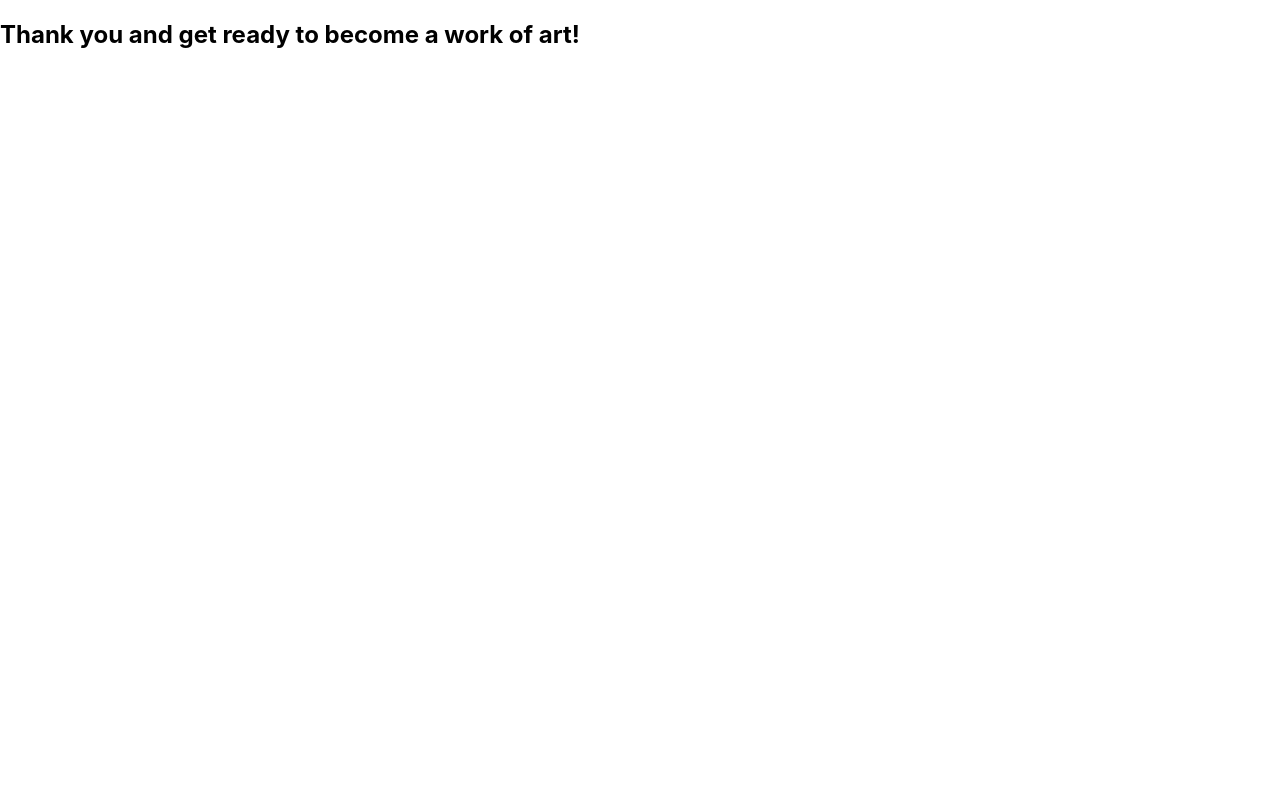
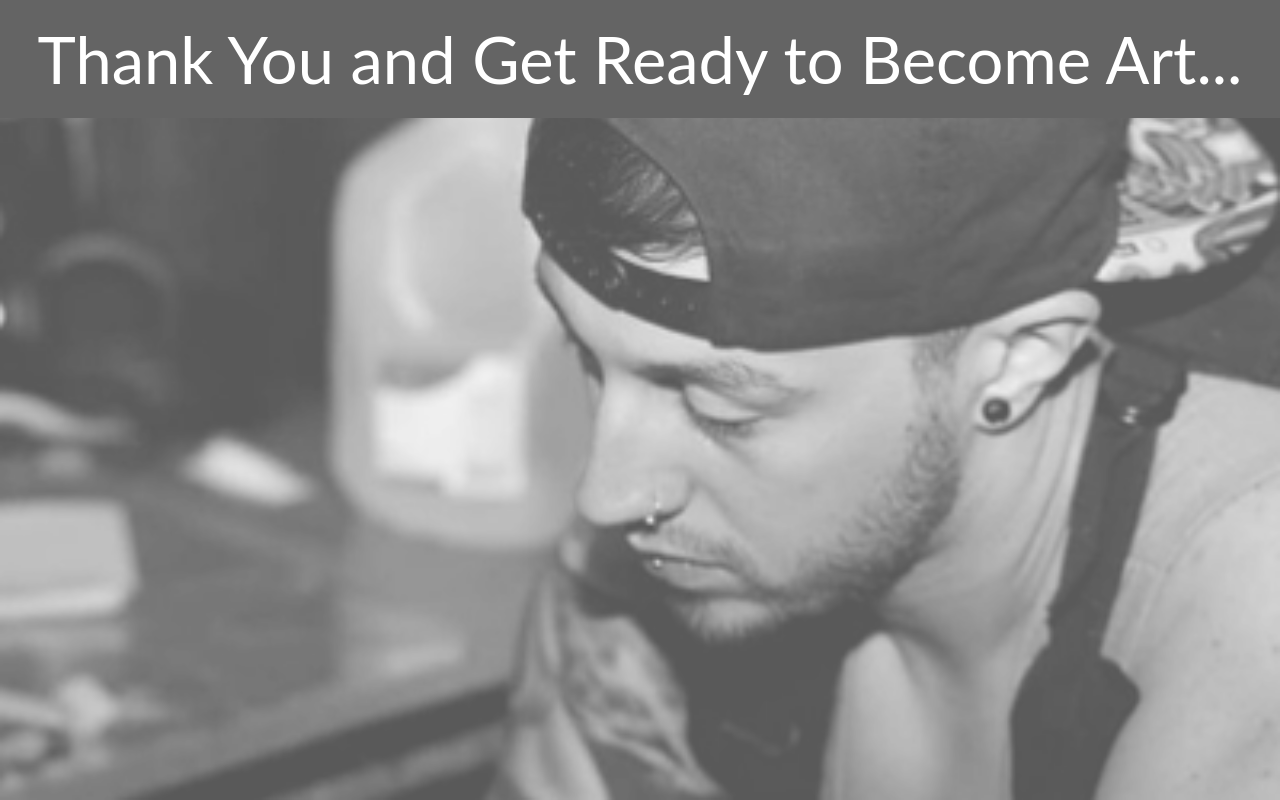
Before and after one commit to dfmmalaw/Impulse-Ink, a React (Create React App) app: page /thankyou in a window 1280 px wide. Built offline with nearby package versions, Linux system fonts and the light colour scheme.

Commit message:
added image to thank you page

```diff
--- a/src/Components/SubmitButton.js
+++ b/src/Components/SubmitButton.js
@@ -22,9 +22,7 @@ function SubmitButton(props) {
     }
 
     window.Email.send({
-      Host : "smtp.elasticemail.com",
-      Username : "dfmmalaw@gmail.com",
-      Password : "d2296492-2689-49fa7-ae3d-584f1507d23a",
+      SecureToken : "2827323c-68c2-4826-983e-0ce78e7bb26e",
       To : 'dfmmalaw@gmail.com',
       From : "dfmmalaw@gmail.com",
       Subject : "New Client Info",
--- a/src/Components/ThankYou.js
+++ b/src/Components/ThankYou.js
@@ -1,9 +1,40 @@
 import React from 'react';
+import BackgroundImage from './wil-headshot.jpg';
 
 function ThankYou() {
+
+  const divStyle = {
+    color: 'White',
+    backgroundImage:  `url(${BackgroundImage})` ,
+    backgroundSize: 'cover',
+    position: 'fixed',
+    height: '100%',
+    width: '100%',
+    backgroundRepeat: 'no-repeat',
+    opacity: '0.65'
+  };
+
+  const container = {
+    backgroundColor: '#111',
+    textAlign: 'center',
+    fontWeight: '400',
+    paddingTop: '20px',
+    paddingBottom: '20px'
+  };
+
+  const span = {
+    fontFamily: 'LATO',
+    fontSize: '65px',
+    fontWeight: '400',
+
+  };
+
   return (
-    <div>
-      <h2>Thank you and get ready to become a work of art!</h2>
+
+    <div style={divStyle}>
+      <div style={container}>
+      <span style={span}>Thank You and Get Ready to Become Art...</span>
+      </div>
     </div>
   );
 }
```
Also changed, not shown: src/Components/poster.jpg (added), src/Components/wil-headshot.jpg (added).
